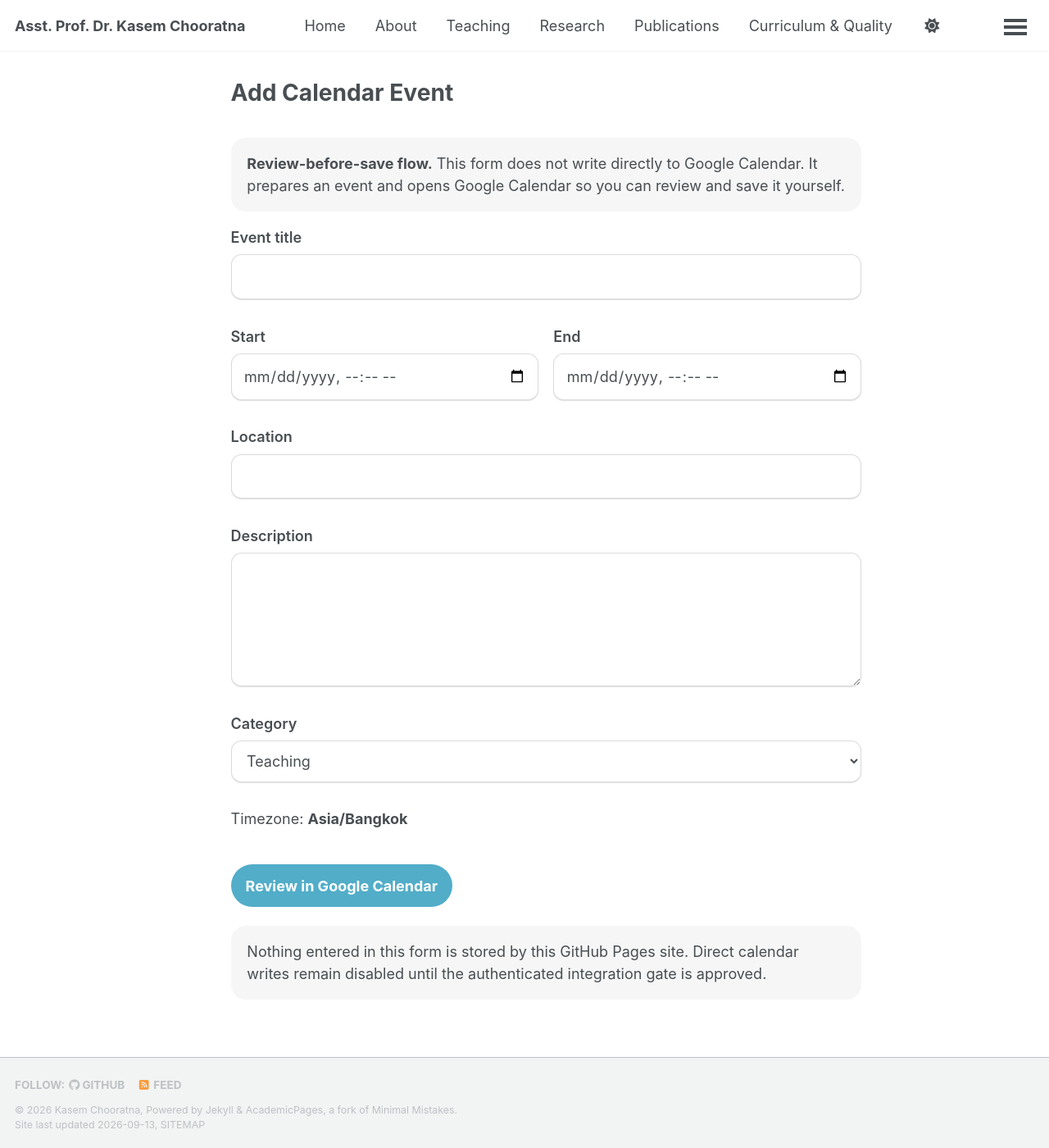
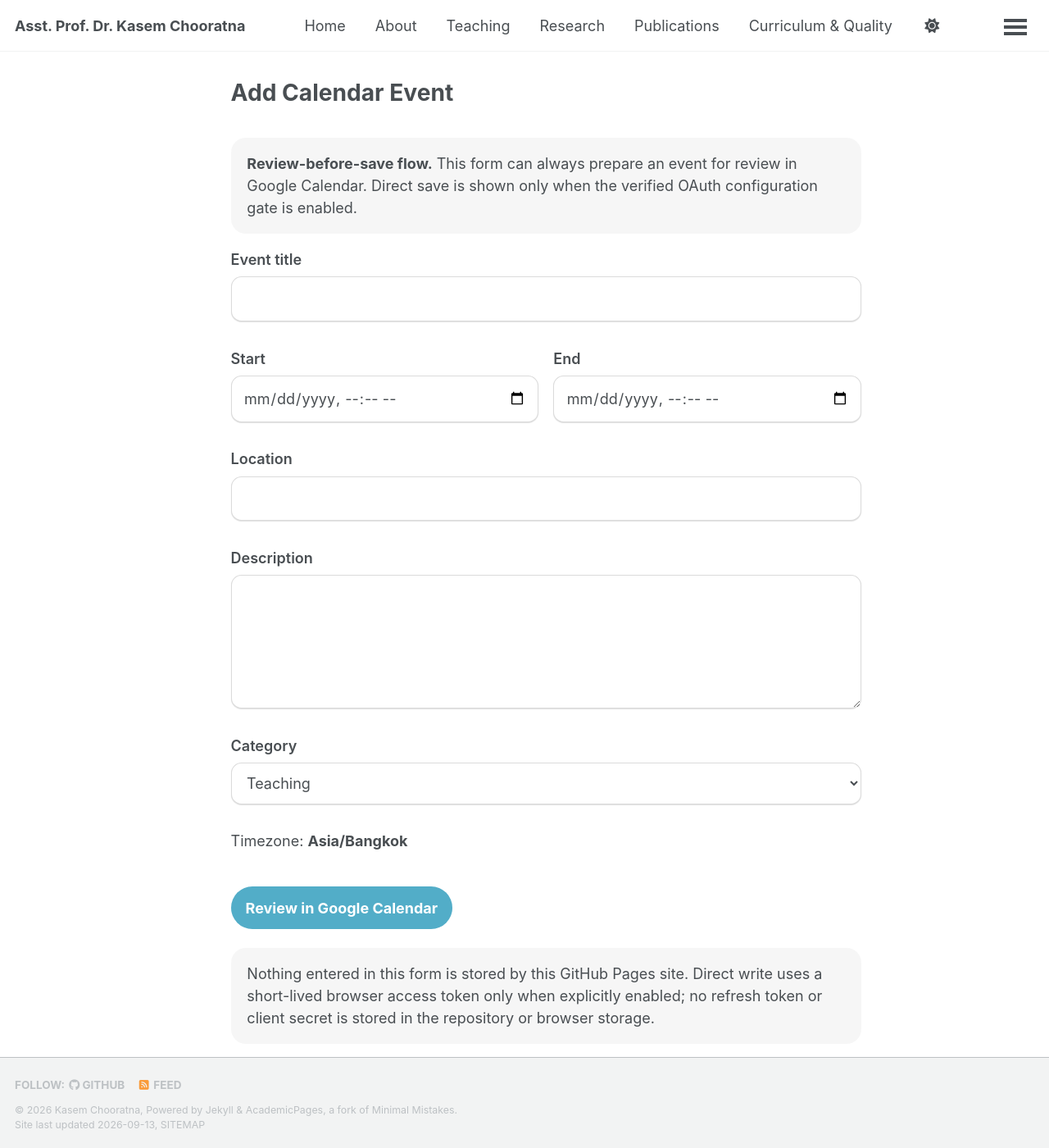
Before and after one commit to kasemch/kasemch.github.io, a Jekyll site: the page built from _pages/add-event.md, in a window 1280 px wide and 1400 px high. Shown: the whole window at 82% size. Built offline with Jekyll 4.4.1, drawn with Linux system fonts in a browser that asks for light colours; a style sheet for code colours, icons or effects is not loaded.

Commit message:
Phase 2C: add fail-closed direct-save UI gate

```diff
--- a/_pages/add-event.md
+++ b/_pages/add-event.md
@@ -6,7 +6,7 @@ author_profile: false
 
 <div class="calendar-event-builder" data-calendar-event-builder>
   <div class="calendar-event-builder__notice">
-    <strong>Review-before-save flow.</strong> This form does not write directly to Google Calendar. It prepares an event and opens Google Calendar so you can review and save it yourself.
+    <strong>Review-before-save flow.</strong> This form can always prepare an event for review in Google Calendar. Direct save is shown only when the verified OAuth configuration gate is enabled.
   </div>
 
   <form class="calendar-event-builder__form" data-event-form>
@@ -50,9 +50,15 @@ author_profile: false
 
     <p class="calendar-event-builder__timezone">Timezone: <strong>Asia/Bangkok</strong></p>
     <p class="calendar-event-builder__error" data-event-error role="alert" hidden></p>
+    <p class="calendar-event-builder__success" data-direct-success role="status" hidden></p>
 
-    <button class="calendar-event-builder__submit" type="submit">Review in Google Calendar</button>
+    <div class="calendar-event-builder__actions">
+      <button class="calendar-event-builder__submit" type="submit">Review in Google Calendar</button>
+      {% if site.data.google_calendar.direct_write_enabled and site.data.google_calendar.client_id != '' %}
+      <button class="calendar-event-builder__submit" type="button" data-direct-save hidden>Save directly to Google Calendar</button>
+      {% endif %}
+    </div>
   </form>
 
-  <p class="calendar-event-builder__privacy">Nothing entered in this form is stored by this GitHub Pages site. Direct calendar writes remain disabled until the authenticated integration gate is approved.</p>
+  <p class="calendar-event-builder__privacy">Nothing entered in this form is stored by this GitHub Pages site. Direct write uses a short-lived browser access token only when explicitly enabled; no refresh token or client secret is stored in the repository or browser storage.</p>
 </div>
```
